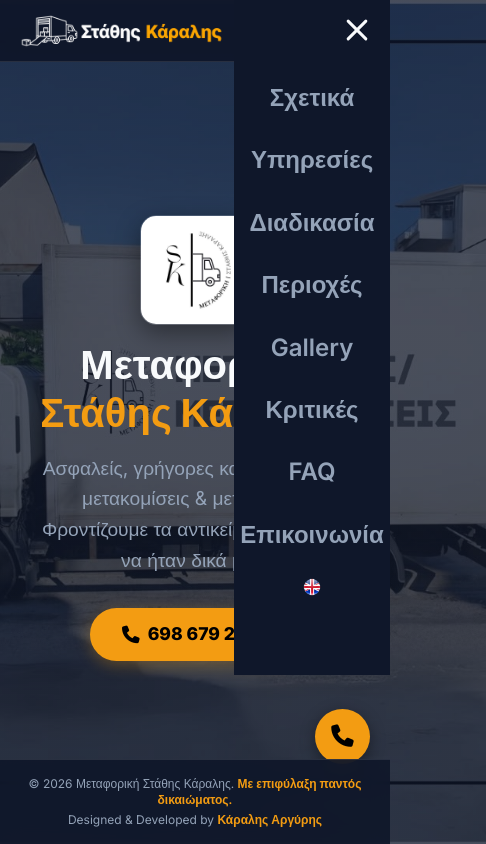
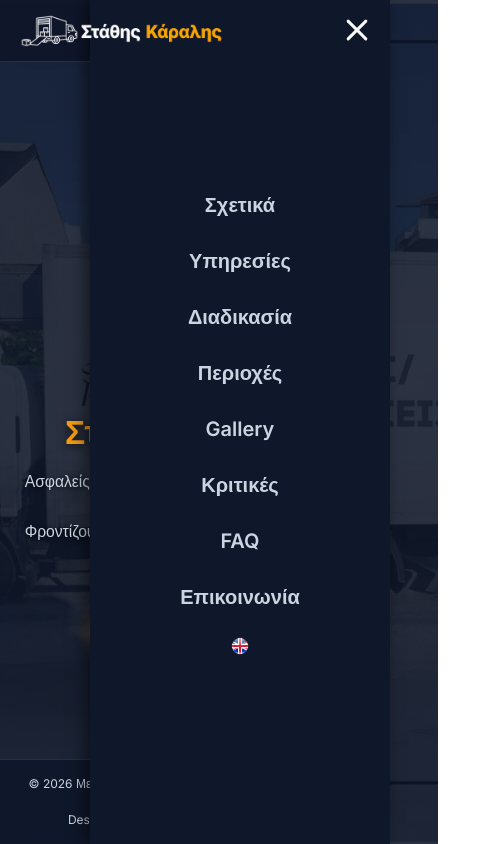
Before and after one commit to argiris-karalis/st_kar_metaforiki, a plain HTML site: page el/index.html in a window 390 px wide. Both pictures are taken after a click on the button "Άνοιγμα Μενού". Shown: the top 844 px of the page, 486 px wide, since content can reach past the window. Drawn offline with Linux system fonts and the light colour scheme.

Commit message:
Add files via upload

```diff
--- a/css/style.css
+++ b/css/style.css
@@ -11,7 +11,8 @@
 
     /* Background Colors */
     --bg-dark: #0f172a;
-    --bg-overlay: rgba(15, 23, 42, 0.75);
+    /* ΔΙΟΡΘΩΣΗ: Πιο σκούρο overlay για να είναι ευανάγνωστα τα κείμενα πάνω από τη φωτογραφία */
+    --bg-overlay: rgba(15, 23, 42, 0.88);
     --bg-card: rgba(30, 41, 59, 0.75);
     --bg-header: #13170d;
     --bg-nav: rgba(15, 23, 42, 0.95);
@@ -24,7 +25,8 @@
 
     /* Text Colors */
     --text-main: #f8fafc;
-    --text-muted: #94a3b8;
+    /* ΔΙΟΡΘΩΣΗ: Πιο ανοιχτό γκρι για υψηλή αντίθεση σε σκοτεινό φόντο */
+    --text-muted: #cbd5e1;
 
     /* Borders & Lines */
     --border-glass: 1px solid rgba(255, 255, 255, 0.1);
@@ -88,11 +90,11 @@ body {
     display: flex;
     flex-direction: column;
     min-height: 100vh;
-    padding-bottom: 60px; /* Για να μην κρύβεται περιεχόμενο από το sticky footer */
+    padding-bottom: 60px;
 }
 
 section {
-    padding: 6rem 2rem;
+    padding: 5rem 1.5rem;
     max-width: 1200px;
     margin: 0 auto;
     width: 100%;
@@ -100,8 +102,8 @@ section {
 
 .section-title {
     text-align: center;
-    font-size: 2.2rem;
-    margin-bottom: 3rem;
+    font-size: clamp(1.8rem, 4vw, 2.2rem);
+    margin-bottom: 2.5rem;
 }
 
 .section-title span {
@@ -251,14 +253,14 @@ nav .lang-switcher a:hover .flag-icon {
     justify-content: center;
     align-items: center;
     text-align: center;
-    padding-top: 8rem;
+    padding: 7rem 1.25rem 3rem 1.25rem;
     background: transparent;
 }
 
 .hero-logo {
-    width: 140px;
+    width: 130px;
     height: auto;
-    max-height: 140px;
+    max-height: 130px;
     object-fit: contain;
     margin-bottom: 1.5rem;
     border-radius: var(--radius);
@@ -272,17 +274,19 @@ nav .lang-switcher a:hover .flag-icon {
 }
 
 .hero h1 {
-    font-size: 3.5rem;
+    font-size: clamp(2.1rem, 5vw, 3.5rem);
     font-weight: 800;
     margin-bottom: 1rem;
-    line-height: 1.2;
+    line-height: 1.25;
+    text-shadow: 0 2px 10px rgba(0, 0, 0, 0.7);
 }
 
 .hero p {
-    font-size: 1.2rem;
+    font-size: clamp(0.98rem, 2.5vw, 1.2rem);
     color: var(--text-muted);
-    max-width: 600px;
+    max-width: 650px;
     margin-bottom: 2rem;
+    text-shadow: 0 1px 5px rgba(0, 0, 0, 0.8);
 }
 
 .call-btn {
@@ -315,7 +319,7 @@ nav .lang-switcher a:hover .flag-icon {
     -webkit-backdrop-filter: var(--backdrop-blur);
     border: var(--border-glass);
     border-radius: var(--radius);
-    padding: 3rem;
+    padding: 2.5rem;
     display: grid;
     grid-template-columns: 1fr 1fr;
     gap: 2rem;
@@ -386,7 +390,7 @@ nav .lang-switcher a:hover .flag-icon {
    ========================================== */
 .gallery-grid {
     display: grid;
-    grid-template-columns: repeat(auto-fit, minmax(280px, 1fr));
+    grid-template-columns: repeat(auto-fit, minmax(260px, 1fr));
     gap: 1.5rem;
 }
 
@@ -711,77 +715,7 @@ footer.footer {
 }
 
 /* ==========================================
-   13. RESPONSIVE DESIGN
-   ========================================== */
-@media (max-width: 1150px) {
-    .bento-grid {
-        grid-template-columns: 1fr;
-    }
-
-    .about-container,
-    .contact-container {
-        grid-template-columns: 1fr;
-    }
-
-    .hero h1 {
-        font-size: 2.5rem;
-    }
-
-    .floating-call-btn {
-        display: flex;
-    }
-
-    /* Mobile Navigation */
-    .hamburger {
-        display: flex;
-    }
-
-    .nav-links {
-        position: fixed;
-        top: 0;
-        right: -100%;
-        width: 40%;
-        height: 80vh;
-        background: var(--bg-dark);
-        flex-direction: column;
-        justify-content: center;
-        align-items: center;
-        gap: 1.5rem;
-        transition: right 0.4s ease-in-out;
-    }
-
-    .nav-links.active {
-        right: 0;
-    }
-
-    .nav-links a {
-        font-size: 1.5rem;
-    }
-}
-
-@media (max-width: 600px) {
-    .hero-logo {
-        width: 110px;
-        margin-bottom: 1rem;
-    }
-
-    .lightbox-content {
-        max-width: 95%;
-        max-height: 75vh;
-    }
-
-    .lightbox-btn {
-        font-size: 1.4rem;
-        padding: 0.6rem 0.9rem;
-    }
-
-    .lightbox-prev { left: 10px; }
-    .lightbox-next { right: 10px; }
-    .lightbox-close { top: 15px; right: 20px; font-size: 32px; }
-}
-
-/* ==========================================
-   PROCESS SECTION (4 ΒΗΜΑΤΑ)
+   13. PROCESS SECTION (4 ΒΗΜΑΤΑ)
    ========================================== */
 .process-grid {
     display: grid;
@@ -832,7 +766,7 @@ footer.footer {
 }
 
 /* ==========================================
-   SERVICE AREAS SECTION (ΠΕΡΙΟΧΕΣ)
+   14. SERVICE AREAS SECTION (ΠΕΡΙΟΧΕΣ)
    ========================================== */
 .areas-container {
     padding: 2.5rem;
@@ -877,7 +811,7 @@ footer.footer {
 }
 
 /* ==========================================
-   FAQ SECTION (ΣΥΧΝΕΣ ΕΡΩΤΗΣΕΙΣ)
+   15. FAQ SECTION (ΣΥΧΝΕΣ ΕΡΩΤΗΣΕΙΣ)
    ========================================== */
 .faq-container {
     display: flex;
@@ -934,7 +868,7 @@ footer.footer {
 }
 
 /* ==========================================
-   14. LEGAL / PRIVACY PAGE STYLES
+   16. LEGAL / PRIVACY PAGE STYLES
    ========================================== */
 .legal-container {
     max-width: 900px;
@@ -1027,33 +961,7 @@ footer.footer {
     font-weight: 600;
 }
 
-@media (max-width: 768px) {
-    .legal-container {
-        padding: 1.5rem;
-    }
-    .legal-container h1 {
-        font-size: 1.7rem;
-    }
-}
-
-@media (max-width: 1150px) {
-    /* Περιορισμός του ύψους του logo στο navbar */
-    nav .header-logo {
-        max-height: 35px;
-        width: auto;
-    }
-
-    /* Σωστή στοίχιση των στοιχείων στο nav */
-    nav {
-        padding: 0.8rem 1.2rem;
-        display: flex;
-        align-items: center;
-        justify-content: space-between;
-    }
-}
-
-/* Νέες κλάσεις που αντικατέστησαν τα inline styles */
-
+/* Helper Utility Classes */
 .text-primary {
     color: var(--primary);
 }
@@ -1087,6 +995,111 @@ footer.footer {
     border: 0;
 }
 
-#pic{
+#pic {
     height: 400px;
 }
+
+/* ==========================================
+   17. RESPONSIVE DESIGN (MEDIA QUERIES)
+   ========================================== */
+@media (max-width: 1150px) {
+    nav {
+        padding: 0.8rem 1.2rem;
+        display: flex;
+        align-items: center;
+        justify-content: space-between;
+    }
+
+    nav .header-logo {
+        max-height: 35px;
+        width: auto;
+    }
+
+    .bento-grid {
+        grid-template-columns: 1fr;
+    }
+
+    .about-container,
+    .contact-container {
+        grid-template-columns: 1fr;
+    }
+
+    .floating-call-btn {
+        display: flex;
+    }
+
+    /* Mobile Navigation Drawer */
+    .hamburger {
+        display: flex;
+    }
+
+    .nav-links {
+        position: fixed;
+        top: 0;
+        right: -100%;
+        width: 80%; /* ΔΙΟΡΘΩΣΗ: 80% ώστε να χωράει άνετα σε κινητά */
+        max-width: 300px;
+        height: 100vh;
+        background: var(--bg-dark);
+        flex-direction: column;
+        justify-content: center;
+        align-items: center;
+        gap: 1.5rem;
+        transition: right 0.4s ease-in-out;
+        box-shadow: -5px 0 15px rgba(0, 0, 0, 0.5);
+    }
+
+    .nav-links.active {
+        right: 0;
+    }
+
+    .nav-links a {
+        font-size: 1.25rem;
+    }
+}
+
+@media (max-width: 768px) {
+    section {
+        padding: 4rem 1rem;
+    }
+
+    .about-container,
+    .contact-info,
+    .areas-container {
+        padding: 1.5rem;
+    }
+
+    .legal-container {
+        padding: 1.5rem;
+    }
+
+    .legal-container h1 {
+        font-size: 1.7rem;
+    }
+
+    #pic {
+        height: 250px;
+    }
+}
+
+@media (max-width: 600px) {
+    .hero-logo {
+        width: 100px;
+        max-height: 100px;
+        margin-bottom: 1rem;
+    }
+
+    .lightbox-content {
+        max-width: 95%;
+        max-height: 75vh;
+    }
+
+    .lightbox-btn {
+        font-size: 1.4rem;
+        padding: 0.6rem 0.9rem;
+    }
+
+    .lightbox-prev { left: 10px; }
+    .lightbox-next { right: 10px; }
+    .lightbox-close { top: 15px; right: 20px; font-size: 32px; }
+}
```
Lines whose indentation alone changed are shown as unchanged.
